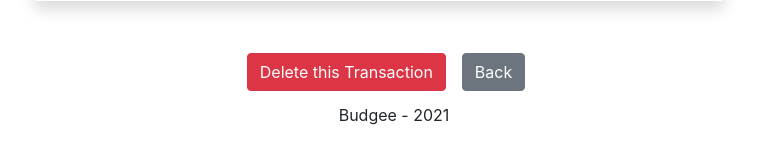
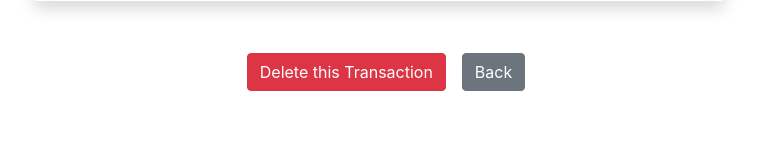
Before and after one commit to milanz14/29-capstone1-expense-tracker, a Flask app: page /users/1/transactions/1 in a window 1280 px wide. Shown: the part 1064-1215 px from the top of the page, without its empty margins (246-1003 px from the left). After the commit the page ends 1155 px from the top, so only its background shows below. Run offline with Flask 2, Linux system fonts and the light colour scheme; the visitor is signed in with stand-in values (Sample User, id 1); data comes from the database, SQL or seed files in the repository; data that the repository does not hold is empty; some libraries are stand-ins or nearby versions.

Commit message:
removed bottom nav

```diff
--- a/templates/base.html
+++ b/templates/base.html
@@ -42,9 +42,9 @@
     {% block content %}
 
     {% endblock %}
-    <div class="navbar">
+    <!-- <div class="navbar">
         <p class="mx-auto">Budgee - 2021</p>
-    </div>
+    </div> -->
     <script src="https://code.jquery.com/jquery-3.4.1.slim.min.js" integrity="sha384-J6qa4849blE2+poT4WnyKhv5vZF5SrPo0iEjwBvKU7imGFAV0wwj1yYfoRSJoZ+n" crossorigin="anonymous"></script>
     <script src="https://stackpath.bootstrapcdn.com/bootstrap/4.4.1/js/bootstrap.min.js" integrity="sha384-wfSDF2E50Y2D1uUdj0O3uMBJnjuUD4Ih7YwaYd1iqfktj0Uod8GCExl3Og8ifwB6" crossorigin="anonymous"></script>
     <script src="https://cdn.jsdelivr.net/npm/popper.js@1.16.0/dist/umd/popper.min.js" integrity="sha384-Q6E9RHvbIyZFJoft+2mJbHaEWldlvI9IOYy5n3zV9zzTtmI3UksdQRVvoxMfooAo" crossorigin="anonymous"></script>
```
